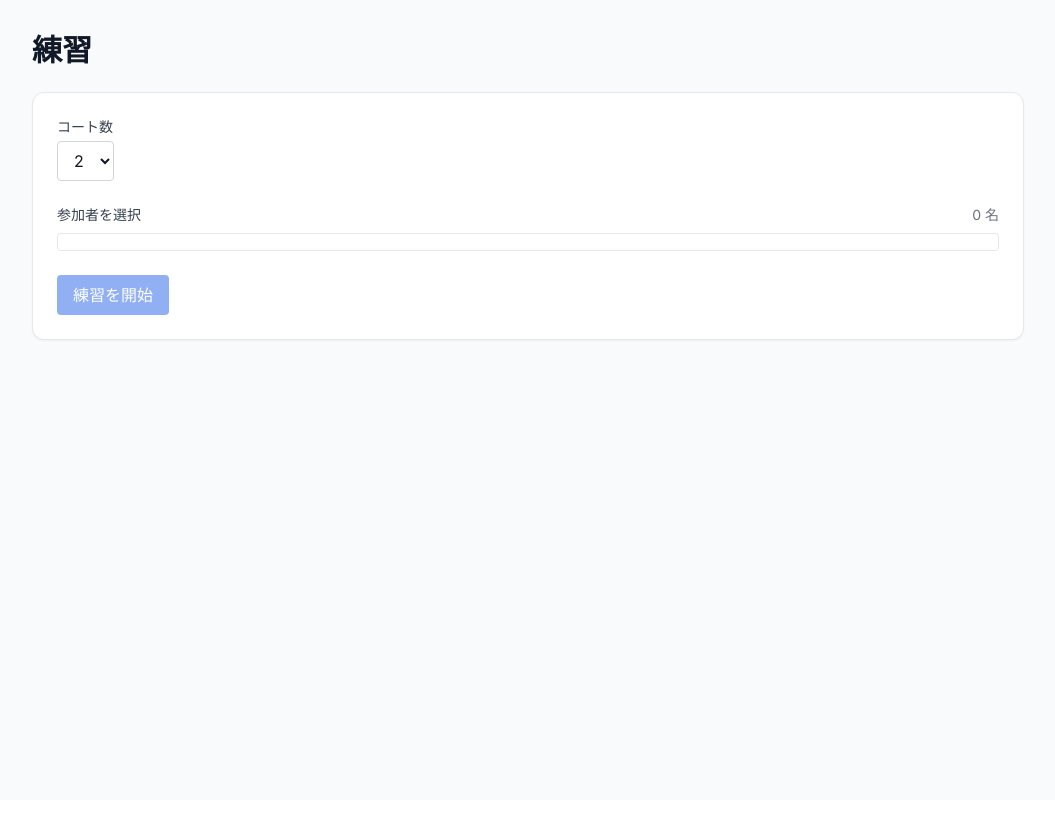
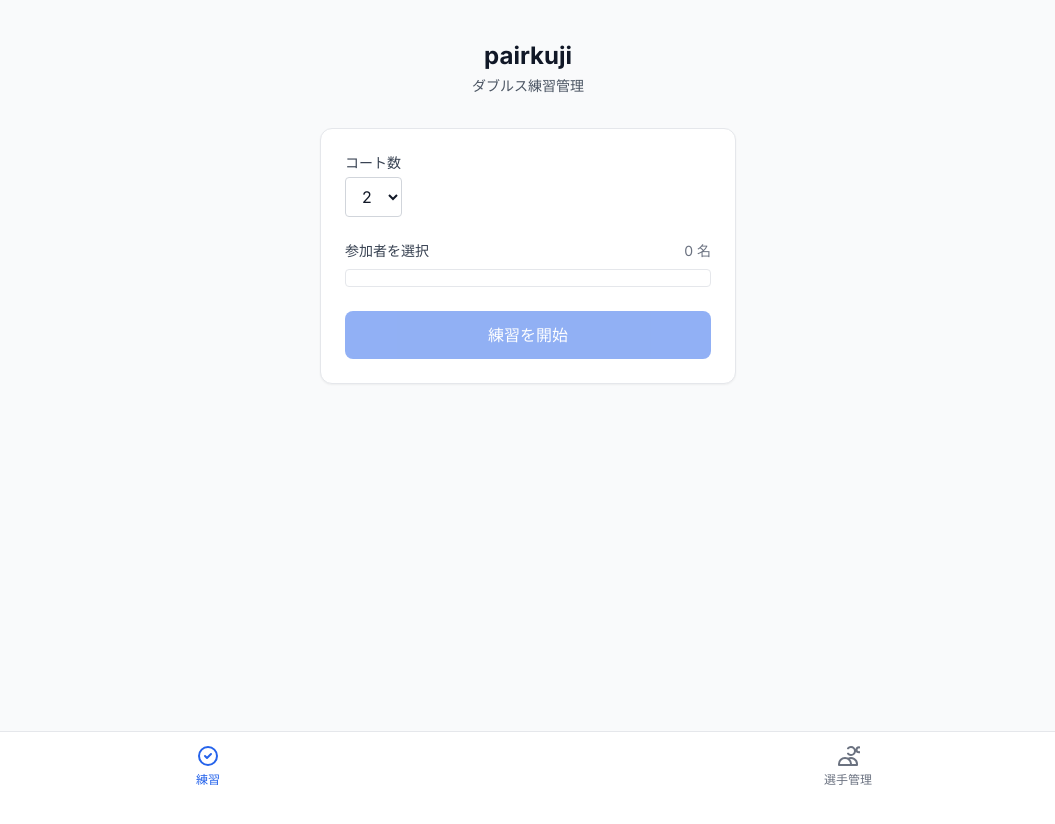
Before and after one commit to KM0912/pairkuji, a Next.js app: page /practice in a window 1280 px wide. Shown: the top 824 px of the page, without its empty margins (112-1167 px from the left). Before the commit the page ends 800 px from the top, so only its background shows below. Built offline with nearby package versions, Linux system fonts and the light colour scheme.

Commit message:
レイアウトにボトムナビゲーションを追加

```diff
--- a/src/app/layout.tsx
+++ b/src/app/layout.tsx
@@ -1,6 +1,7 @@
 import type { Metadata } from 'next';
 import { Inter } from 'next/font/google';
 import './globals.css';
+import { BottomNavigation } from '../components/BottomNavigation';
 
 const inter = Inter({ subsets: ['latin'] });
 
@@ -16,7 +17,12 @@ export default function RootLayout({
 }>) {
   return (
     <html lang="ja">
-      <body className={inter.className}>{children}</body>
+      <body className={inter.className}>
+        <div className="min-h-screen pb-16">
+          {children}
+        </div>
+        <BottomNavigation />
+      </body>
     </html>
   );
 }
--- a/src/app/members/page.tsx
+++ b/src/app/members/page.tsx
@@ -33,10 +33,10 @@ export default function MembersPage() {
   };
 
   return (
-    <main className="min-h-screen bg-gray-50">
-      <div className="container mx-auto px-4 py-8 max-w-2xl">
-        <h1 className="text-3xl font-bold text-gray-900 mb-6">
-          選手マスター管理
+    <main className="bg-gray-50 min-h-screen">
+      <div className="max-w-md mx-auto px-4 py-6">
+        <h1 className="text-2xl font-bold text-gray-900 mb-6">
+          選手管理
         </h1>
 
         {/* Add form */}
@@ -53,7 +53,7 @@ export default function MembersPage() {
           />
           <button
             type="submit"
-            className="px-4 py-2 rounded bg-blue-600 text-white hover:bg-blue-700 disabled:opacity-50"
+            className="px-6 py-3 rounded-lg bg-blue-600 text-white hover:bg-blue-700 disabled:opacity-50 font-medium min-h-[48px]"
             disabled={!name.trim()}
           >
             追加
@@ -111,7 +111,7 @@ export default function MembersPage() {
                 }}
               />
               <button
-                className={`px-3 py-1 rounded text-sm border ${
+                className={`px-3 py-2 rounded-lg text-sm border min-h-[40px] ${
                   m.isActive
                     ? 'bg-green-50 border-green-400 text-green-700'
                     : 'bg-gray-50 border-gray-300 text-gray-600'
@@ -122,7 +122,7 @@ export default function MembersPage() {
                 {m.isActive ? 'アクティブ' : '非アクティブ'}
               </button>
               <button
-                className="px-3 py-1 rounded text-sm border bg-white hover:bg-red-50 text-red-600"
+                className="px-3 py-2 rounded-lg text-sm border bg-white hover:bg-red-50 text-red-600 min-h-[40px]"
                 onClick={() => remove(m.id!)}
               >
                 削除
--- a/src/app/page.tsx
+++ b/src/app/page.tsx
@@ -1,24 +1,22 @@
+'use client';
+
+import React, { useEffect } from 'react';
+import { useRouter } from 'next/navigation';
+
 export default function Home() {
+  const router = useRouter();
+
+  useEffect(() => {
+    // Redirect to practice screen immediately
+    router.replace('/practice');
+  }, [router]);
+
   return (
-    <main className="flex min-h-screen flex-col items-center justify-center p-24">
-      <div className="z-10 w-full max-w-3xl items-center justify-between text-center">
-        <h1 className="text-4xl font-bold mb-4">pairkuji</h1>
-        <p className="text-lg mb-8">ダブルス練習試合の組み合わせ管理PWA</p>
-        <div className="flex items-center justify-center gap-4">
-          <a
-            href="/members"
-            className="inline-block rounded bg-blue-600 text-white px-5 py-3 hover:bg-blue-700"
-          >
-            選手登録へ
-          </a>
-          <a
-            href="/practice"
-            className="inline-block rounded bg-emerald-600 text-white px-5 py-3 hover:bg-emerald-700"
-          >
-            練習を作成
-          </a>
-        </div>
+    <div className="min-h-screen bg-gray-50 flex items-center justify-center">
+      <div className="text-center">
+        <div className="animate-spin rounded-full h-8 w-8 border-b-2 border-blue-600 mx-auto mb-4"></div>
+        <p className="text-gray-600">読み込み中...</p>
       </div>
-    </main>
+    </div>
   );
 }
--- a/src/app/practice/page.tsx
+++ b/src/app/practice/page.tsx
@@ -40,12 +40,21 @@ export default function PracticePage() {
   const initialOf = (name?: string) => (name ? name.trim().slice(0, 1) : '?');
 
   return (
-    <main className="min-h-screen bg-gray-50">
-      <div className="container mx-auto px-4 py-8 max-w-5xl">
-        <div className="flex items-center justify-between mb-6">
-          <h1 className="text-3xl font-bold text-gray-900">練習</h1>
+    <main className="bg-gray-50 min-h-screen">
+      <div className="max-w-md mx-auto px-4 py-6">
+        {/* Header */}
+        <div className="text-center mb-8 pt-4">
+          <h1 className="text-2xl font-bold text-gray-900 mb-1">pairkuji</h1>
+          <p className="text-gray-600 text-sm">ダブルス練習管理</p>
           {settings && (
-            <button className="text-sm text-red-600 underline" onClick={() => resetPractice()}>リセット</button>
+            <div className="mt-4">
+              <button
+                className="text-sm bg-red-50 text-red-600 px-4 py-2 rounded-lg hover:bg-red-100 transition-colors"
+                onClick={() => resetPractice()}
+              >
+                練習をリセット
+              </button>
+            </div>
           )}
         </div>
 
@@ -100,10 +109,10 @@ export default function PracticePage() {
               </div>
             </div>
 
-            <div className="mt-4">
+            <div className="mt-6">
               <button
                 type="submit"
-                className="px-4 py-2 rounded bg-blue-600 text-white hover:bg-blue-700 disabled:opacity-50"
+                className="w-full py-3 px-4 rounded-lg bg-blue-600 text-white hover:bg-blue-700 disabled:opacity-50 font-medium min-h-[48px]"
                 disabled={selected.length < 4}
               >
                 練習を開始
@@ -148,10 +157,12 @@ export default function PracticePage() {
 
             {/* Generate and show round */}
             <section className="bg-white p-6 rounded-xl border shadow-sm">
-              <div className="flex items-center justify-between mb-4">
-                <h2 className="text-xl font-semibold">組み合わせ</h2>
+              <div className="mb-4">
+                <div className="flex items-center justify-between mb-4">
+                  <h2 className="text-xl font-semibold">組み合わせ</h2>
+                </div>
                 <button
-                  className="px-4 py-2 rounded bg-blue-600 text-white hover:bg-blue-700 disabled:opacity-50"
+                  className="w-full py-3 px-4 rounded-lg bg-blue-600 text-white hover:bg-blue-700 disabled:opacity-50 font-medium min-h-[48px]"
                   onClick={() => generateNextRound()}
                   disabled={players.filter(p => p.status === 'active').length < 4}
                 >
--- /dev/null
+++ b/src/components/BottomNavigation.tsx
@@ -0,0 +1,70 @@
+'use client';
+
+import React from 'react';
+import { usePathname, useRouter } from 'next/navigation';
+
+export const BottomNavigation: React.FC = () => {
+  const pathname = usePathname();
+  const router = useRouter();
+
+  const tabs = [
+    {
+      id: 'practice',
+      label: '練習',
+      icon: (
+        <svg className="w-6 h-6" fill="none" viewBox="0 0 24 24" stroke="currentColor">
+          <path strokeLinecap="round" strokeLinejoin="round" strokeWidth={2} d="M9 12l2 2 4-4m6 2a9 9 0 11-18 0 9 9 0 0118 0z" />
+        </svg>
+      ),
+      paths: ['/practice', '/'],
+      href: '/practice'
+    },
+    {
+      id: 'members',
+      label: '選手管理',
+      icon: (
+        <svg className="w-6 h-6" fill="none" viewBox="0 0 24 24" stroke="currentColor">
+          <path strokeLinecap="round" strokeLinejoin="round" strokeWidth={2} d="M12 4.354a4 4 0 110 5.292M15 21H3v-1a6 6 0 0112 0v1zm0 0h6v-1a6 6 0 00-9-5.197m13.5-9a2.5 2.5 0 11-5 0 2.5 2.5 0 015 0z" />
+        </svg>
+      ),
+      paths: ['/members'],
+      href: '/members'
+    },
+  ];
+
+  const getActiveTab = () => {
+    return tabs.find(tab => tab.paths.some(path => pathname === path || (path !== '/' && pathname.startsWith(path))));
+  };
+
+  const activeTab = getActiveTab();
+
+  const handleTabClick = (tab: typeof tabs[0]) => {
+    router.push(tab.href as any);
+  };
+
+  return (
+    <nav className="fixed bottom-0 left-0 right-0 bg-white border-t border-gray-200 safe-area-pb">
+      <div className="flex">
+        {tabs.map((tab) => {
+          const isActive = activeTab?.id === tab.id;
+          return (
+            <button
+              key={tab.id}
+              onClick={() => handleTabClick(tab)}
+              className={`flex-1 flex flex-col items-center justify-center py-3 px-2 min-h-[64px] transition-colors ${
+                isActive
+                  ? 'text-blue-600'
+                  : 'text-gray-500 hover:text-gray-700'
+              }`}
+            >
+              <div className="mb-1">
+                {tab.icon}
+              </div>
+              <span className="text-xs font-medium">{tab.label}</span>
+            </button>
+          );
+        })}
+      </div>
+    </nav>
+  );
+};
```
